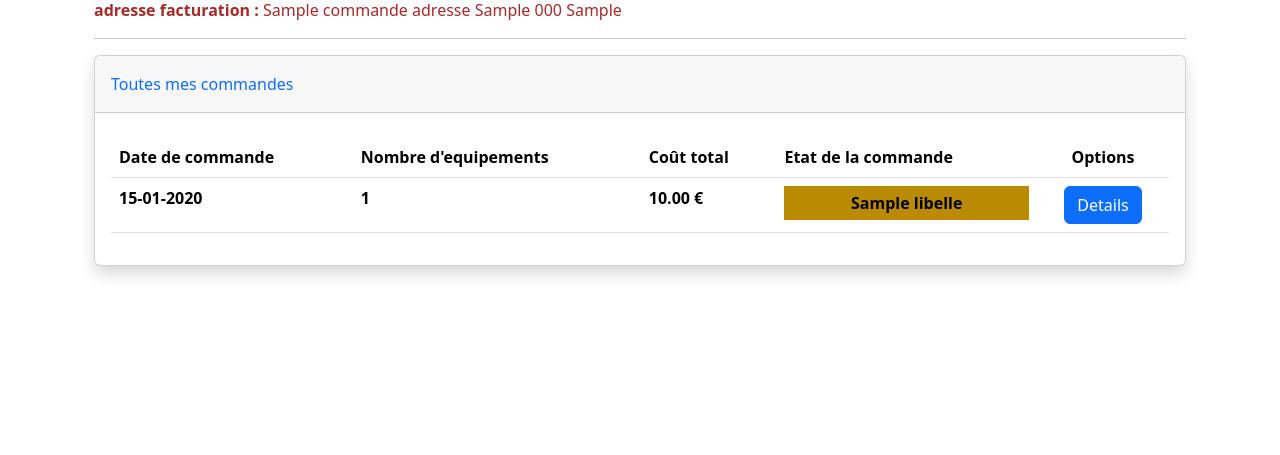
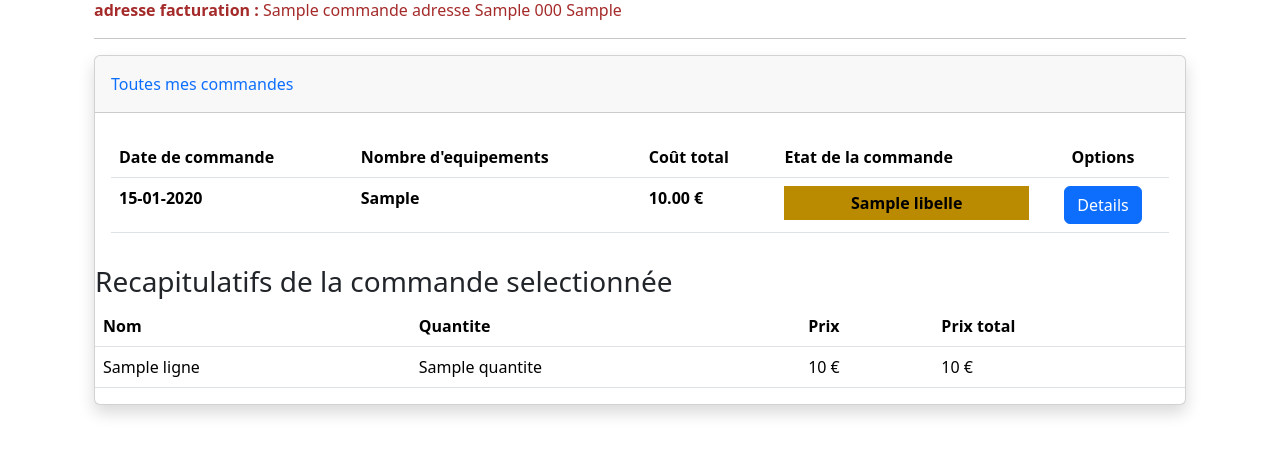
Before and after one commit to Natan90/SAE345, a Flask app: template templates/client/commandes/show.html in a window 1280 px wide. Shown: the part 262-717 px from the top of the page. Run offline with Flask 3, Linux system fonts and the light colour scheme; the template is opened without the code that fills it: most values are stand-ins (such as "Sample title", 1, 10 or a date in 2020); some libraries are stand-ins or nearby versions.

Commit message:
commande coté client

```diff
--- a/templates/client/commandes/show.html
+++ b/templates/client/commandes/show.html
@@ -66,7 +66,7 @@
                         {% for commande in commandes %}
                             <tr id="" {% if commande.etat_id == 1 %} style="background: #FFD600; font-weight: bold;" {% endif %}>
                                 <td>{{ commande.date_achat.strftime('%d-%m-%Y') }}</td>
-                                <td> {{ commande.total_equipements }} </td>
+                                <td> {{ commande.nbr_equipement_sport }} </td>
                                 <td>
                                     {{ "{:,.2f} €".format(commande.prix_total) }}
                                 </td>
@@ -87,10 +87,30 @@
                         {% endfor %}
                         </tbody>
                     </table>
+
                 </div>
             </div> <!-- end card-body-->
+        {% if equipement_sport_commande %}
+    <h3>Recapitulatifs de la commande selectionnée</h3>
+    <table class="table">
+        <thead class="thead-dark">
+            <tr><th>Nom</th><th>Quantite</th><th>Prix</th><th>Prix total</th></tr>
+        </thead>
+        <tbody>
+            {% for ligne in equipement_sport_commande %}
+                <tr>
+                    <td>{{ ligne.nom }}</td>
+                    <td>{{ ligne.quantite }}</td>
+                    <td>{{ ligne.prix }} €</td>
+                    <td>{{ ligne.prix_ligne }} €</td>
+                </tr>
+            {% endfor %}
+        </tbody>
+    </table>
+{% endif %}
 
         </div>
     </div>
 
+
 {% endblock %}
```
Also changed, not shown: controllers/client_commande.py (+5 -17 lines), 1 other file.
